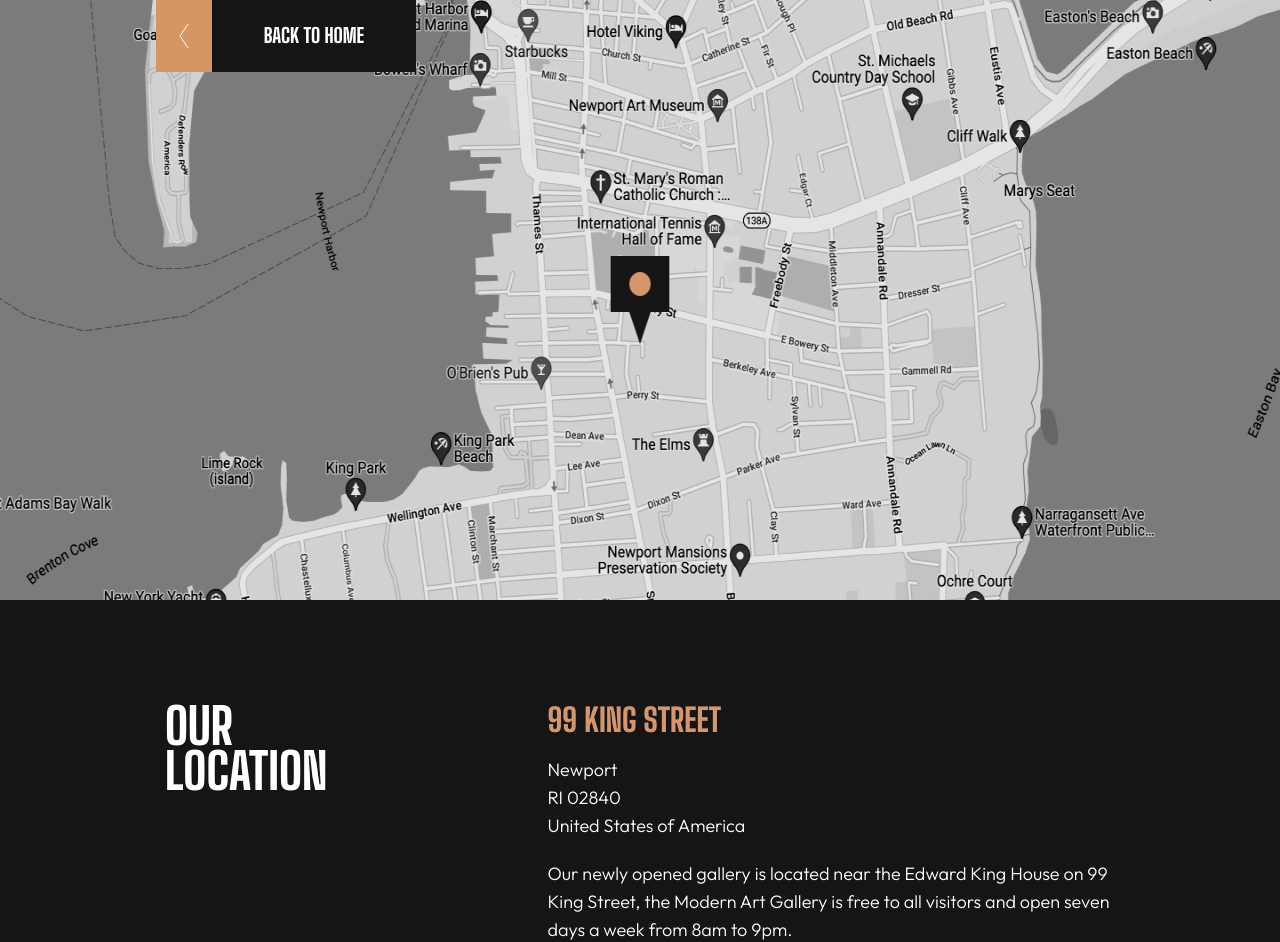
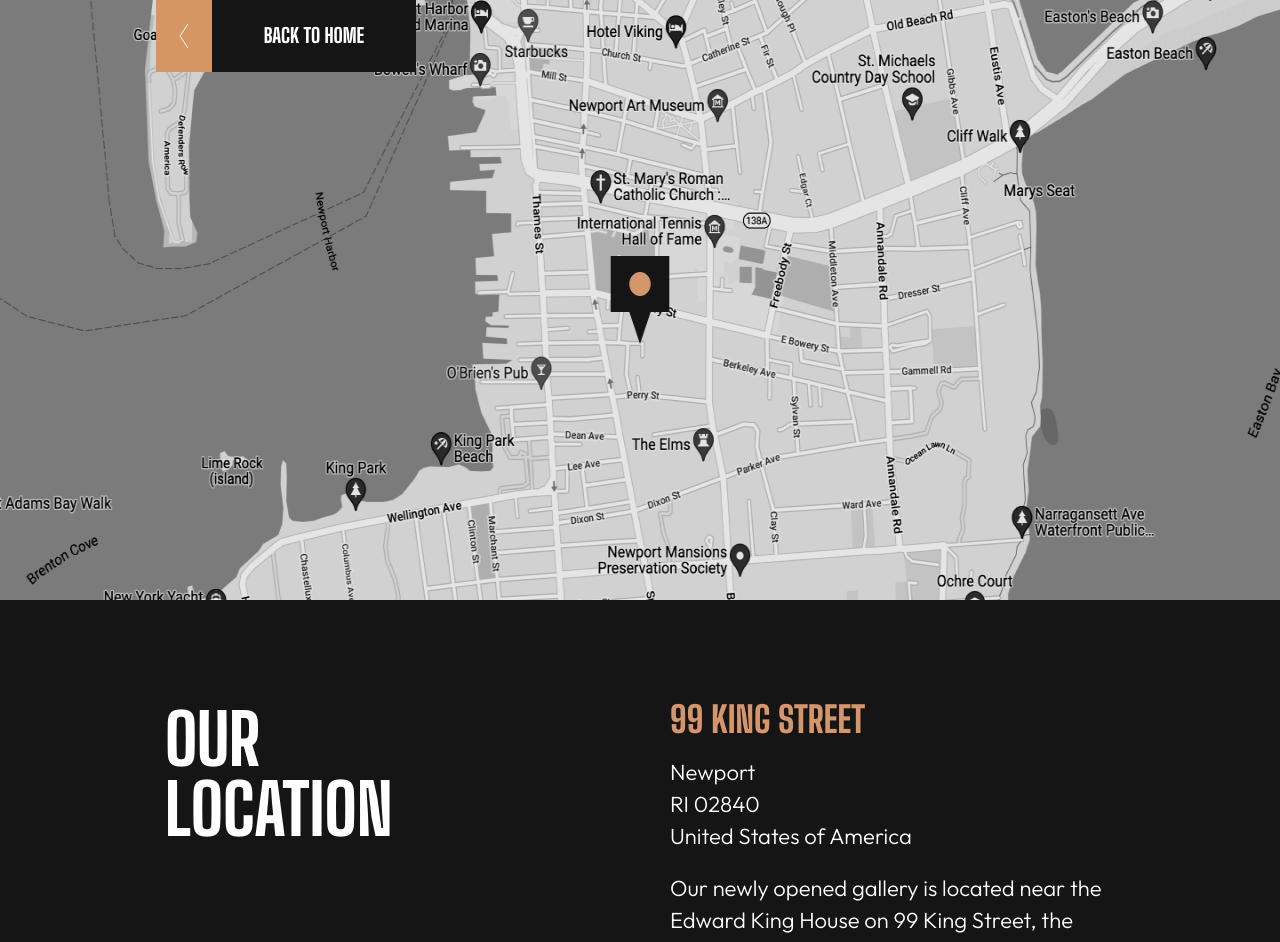
Before and after one commit to arod1207/FactoryPure, a Next.js app: page /location in a window 1280 px wide. Shown: the top 942 px of the page. Built offline with nearby package versions, Linux system fonts and the light colour scheme.

Commit message:
fix spacing on paragraph

```diff
--- a/pages/location/index.js
+++ b/pages/location/index.js
@@ -63,20 +63,20 @@
         </div>
       </div>
       <div className="bg-[#151515]">
-        <div className="gap-[68px] px-4 pt-12 md:flex md:px-[39px] md:pt-[88px] md:pb-[80px] lg:gap-[220px] lg:px-[165px] lg:pt-[104px]">
-          <h1 className="pb-12 text-[50px] font-black leading-[45px] text-white">
+        <div className="gap-[68px] px-4 pt-12 md:flex md:px-[39px] md:pt-[88px] md:pb-[80px] lg:flex lg:justify-evenly lg:gap-[220px] lg:px-[165px] lg:pt-[104px]">
+          <h1 className="pb-12 text-[50px] font-black leading-[45px] text-white lg:max-w-[300px] lg:text-[70px] lg:leading-[70px]">
             OUR LOCATION
           </h1>
           <div>
-            <h2 className="text-[32px] font-black leading-[32px] text-[#D5966c]">
+            <h2 className="text-[32px] font-black leading-[32px] text-[#D5966c] lg:text-[36px]">
               99 KING STREET
             </h2>
-            <p className="py-5 text-lg font-light leading-7 text-white">
+            <p className="py-5 text-lg font-light leading-7 text-white lg:text-[22px] lg:leading-[32px]">
               Newport <br />
               RI 02840 <br />
               United States of America
             </p>
-            <p className="pb-14 text-lg font-light leading-7 text-white md:pb-0">
+            <p className="pb-14 text-lg font-light leading-7 text-white md:pb-0 lg:w-[445px] lg:text-[22px] lg:leading-[32px]">
               Our newly opened gallery is located near the Edward King House on
               99 King Street, the Modern Art Gallery is free to all visitors and
               open seven days a week from 8am to 9pm.
```
